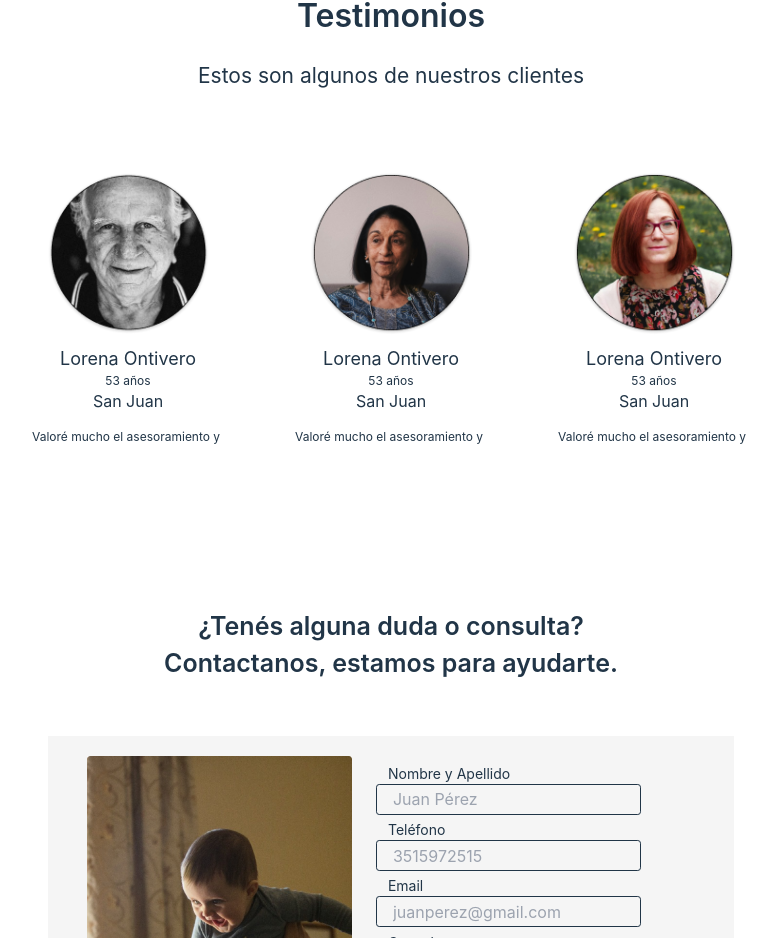
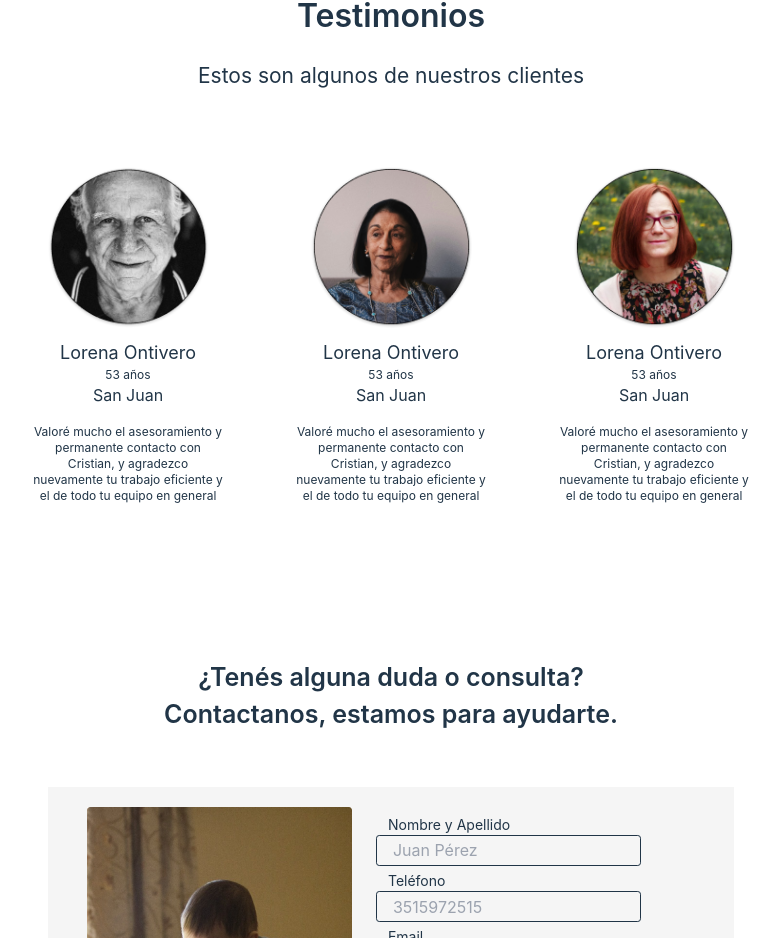
Before and after one commit to FooTalent/iubilare, a React (Vite) app: page / in a window 1280 px wide. Shown: the part 1172-2110 px from the top of the page, without its empty margins (249-1029 px from the left). Built offline with nearby package versions, Linux system fonts and the light colour scheme.

Commit message:
fix/ card styles

```diff
--- a/src/components/card/Card.tsx
+++ b/src/components/card/Card.tsx
@@ -12,8 +12,8 @@ interface CardProps {
 const Card: React.FC<CardProps> = ({ name, age, city, description, imageUrl, numberStars }) => {
   const starsArray = Array.from({ length: numberStars || 0 });
   return (
-    <div className="flex flex-col justify-center items-center bg-[#e8e8e8] w-[208px] h-[233.92px] pt-[18px] pb-[20px] px-[8px] rounded-md md:h-[364px] md:bg-transparent md:w-[163px] 2xl:min-w-[338.94px] 2xl:min-h[409.83px] 2xl:bg-white 2xl:rounded-lg">
-      <div className="flex flex-col justify-center items-center w-[192px] h-[171.73px] md:h-[298px] overflow-hidden">
+    <div className="flex flex-col justify-center items-center bg-[#e8e8e8] w-[208px] h-[233.92px] pt-[13px] pb-[13px] px-[8px] rounded-md md:h-[415px] md:bg-transparent md:w-[163px] 2xl:min-w-[338.94px] 2xl:min-h[410.83px] 2xl:bg-white 2xl:rounded-lg">
+      <div className="flex flex-col justify-center items-center w-[192px] h-[171.73px] md:h-[360px] overflow-hidden">
         <div className="flex flex-col justify-center items-center w-[95px] h-[84.73px] mb-[13px] md:h-[200px]">
           <div className="w-[48.73px] h-[48.73px] mb-[10px]  md:w-[163px] md:h-[163px]">
             <img className="rounded-full" src={imageUrl} alt="" />
@@ -26,7 +26,7 @@ const Card: React.FC<CardProps> = ({ name, age, city, description, imageUrl, num
         </div>
 
         <div className="w-[192px] h-auto md:mt-[24px]">
-          <p className="text-xs line-clamp-4">{description}</p>
+          <p className="text-xs whitespace-normal">{description}</p>
         </div>
       </div>
       <div className="md:hidden">
```
